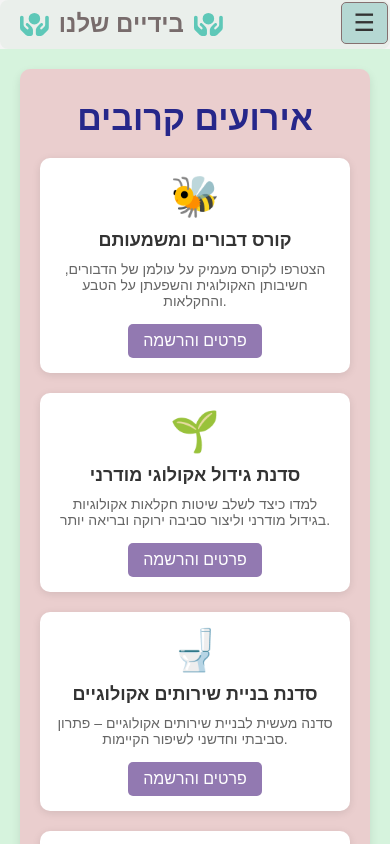
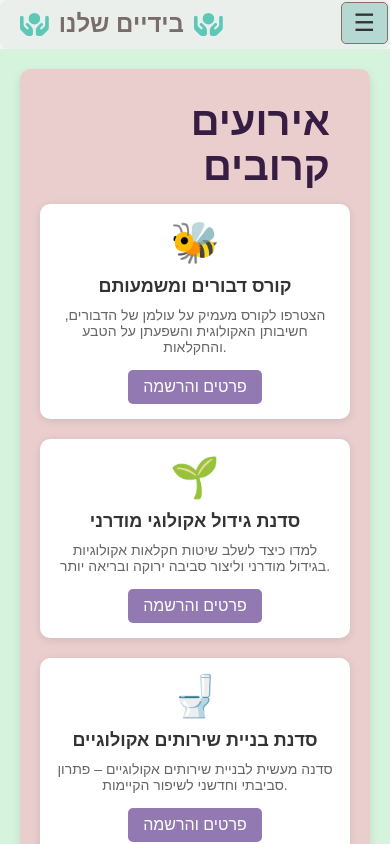
Before and after one commit to erangivoni/our-hands-forset-pt, a React (Create React App) app: page /events in a window 390 px wide. Built offline with nearby package versions, Linux system fonts and the light colour scheme.

Commit message:
align footer margin mobile

```diff
--- a/src/componentes/_footer/footer.css
+++ b/src/componentes/_footer/footer.css
@@ -22,11 +22,13 @@
     max-width: 20%;
     text-align: right;
     align-items: right;
+    margin-right: 0.7rem;
 }
 
 .footer-section h2 {
     font-size: 18px;
     margin-bottom: 0.5rem;
+    margin-top: 0.5rem;
     color: #ddd;
 }
 
--- a/src/componentes/_main/main.css
+++ b/src/componentes/_main/main.css
@@ -33,11 +33,11 @@ main {
   line-height: 1.6;
 }
 
-main h2{
-    margin: 10px 20px 5px 20px;
+.main-start h2{
+    margin: 10px 20px 15px 20px;
     color: rgb(54, 29, 65);
-    font-size: 50px;
-
+    font-size: 40px;
+    text-align: right;
 }
 
 
```
